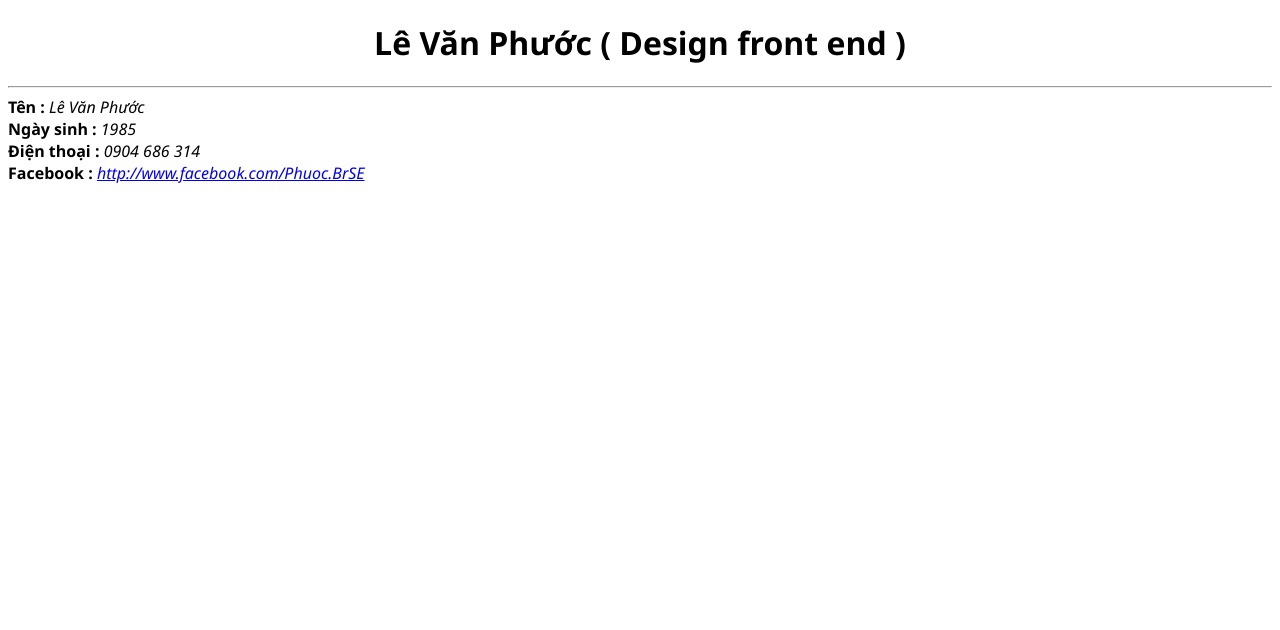
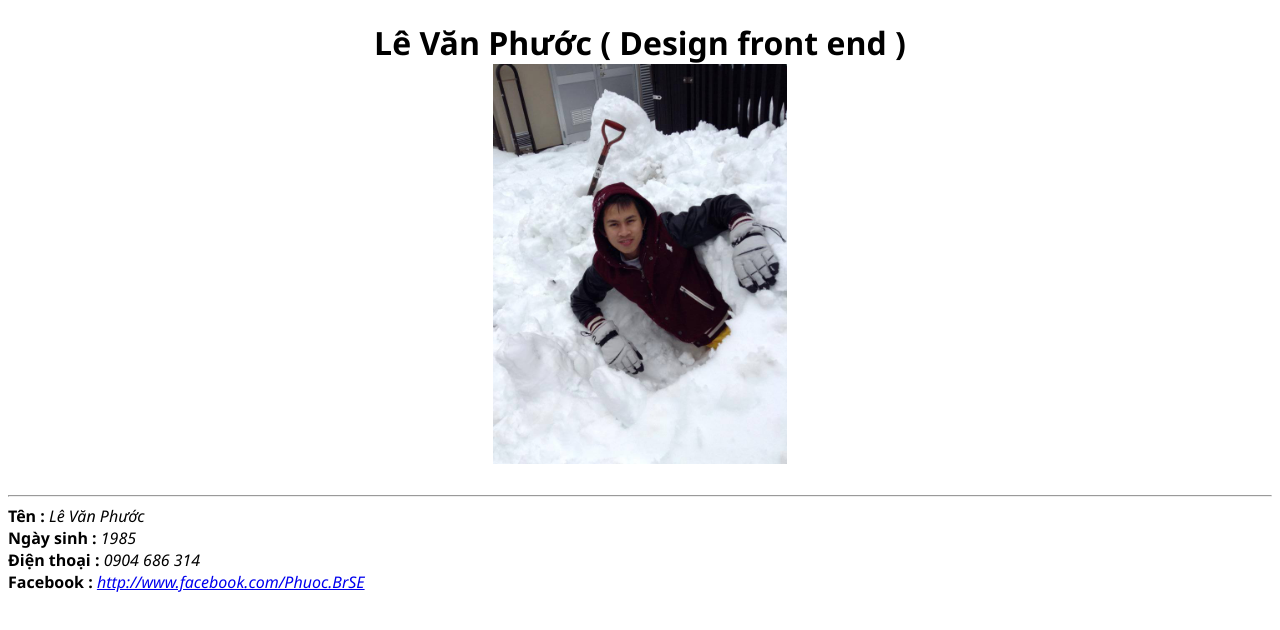
Before and after one commit to gotojapan2017/gotojapan2017.github.io, a plain HTML site: page index.html in a window 1280 px wide. Drawn offline with Linux system fonts and the light colour scheme.

Commit message:
da chinh sua ok

```diff
--- a/1.css
+++ b/1.css
@@ -4,3 +4,6 @@ body {
 h1 {
 	text-align: center;
 }
+img {
+	height:400px;
+}
--- a/index.html
+++ b/index.html
@@ -6,9 +6,12 @@
 	<link rel="stylesheet" href="1.css">
 </head>
 <body>
-	<h1>Lê Văn Phước ( Design front end )</h1>
+	<h1>Lê Văn Phước ( Design front end )<br>
+	<img src="images/lvPhuoc.jpg" alt="">
+	</h1>
 
 	<hr>
+
 	<div class="thongtin">
 		<b>Tên :</b><i> Lê Văn Phước</i>
 	</div>
```
Also changed, not shown: images/lvPhuoc.jpg (added).
